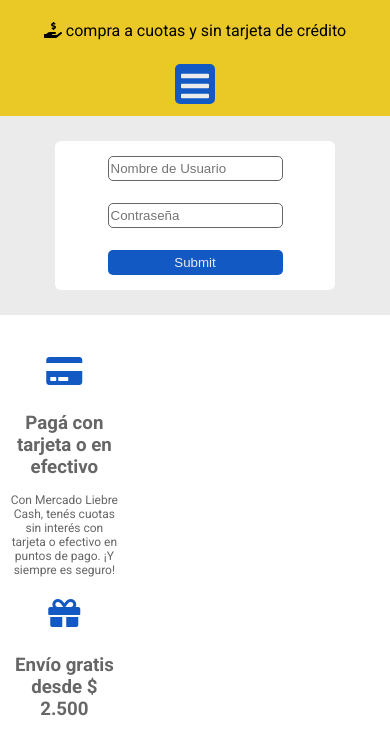
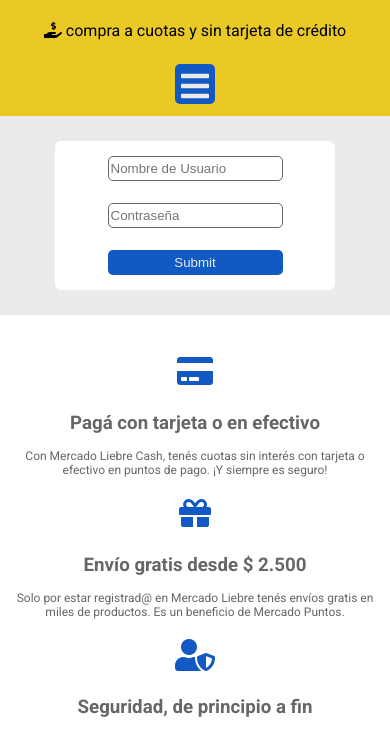
Before and after one commit to camilopareja/mercadoLiebre-PracticaDH, a website: page views/login.html in a window 390 px wide. Shown: the part 58-788 px from the top of the page. Drawn offline with Linux system fonts and the light colour scheme; files that its build step writes are made by us from their sources; files whose address does not match are found by name.

Commit message:
corrección responsive design del header y footer 2.0

```diff
--- a/public/CSS/crear-cuenta.css
+++ b/public/CSS/crear-cuenta.css
@@ -126,7 +126,6 @@
 }
 
 .contenedor-footer {
-    width: 33%;
     padding: 10px;
     text-align: center;
 }
--- a/public/CSS/home.css
+++ b/public/CSS/home.css
@@ -123,7 +123,6 @@
 }
 
 .contenedor-footer {
-    width: 33%;
     padding: 10px;
     text-align: center;
 }
```
